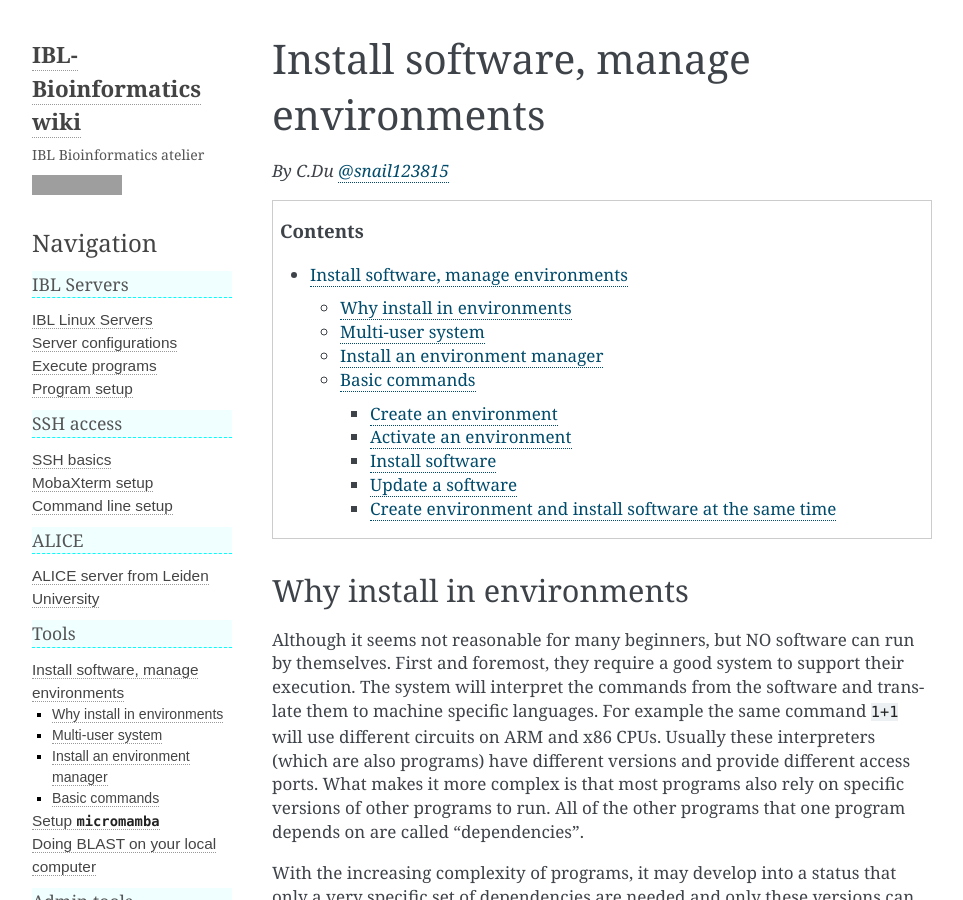
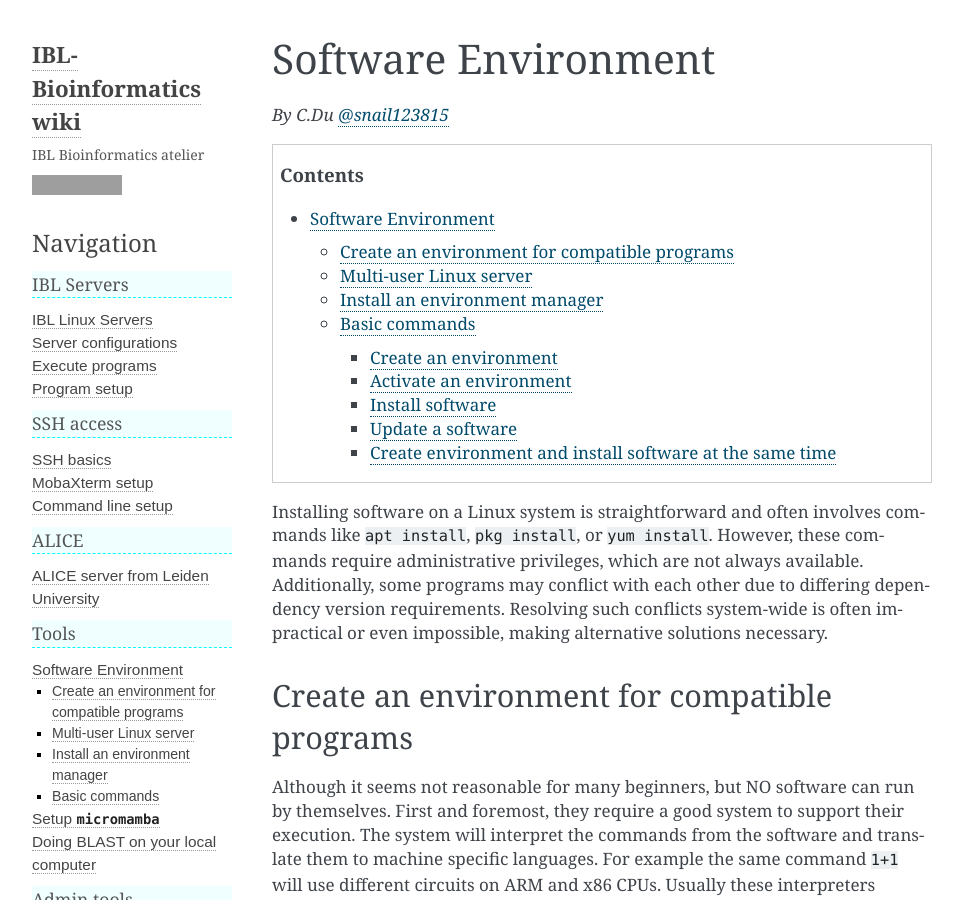
Before and after one commit to IBL-bioinfo/IBL-bioinformatics-wiki, a Sphinx documentation site: the page built from docs/source/basic_tools/package_management_concept.md, in a window 1280 px wide and 900 px high, cut to the strip 0-900 px from the top of the window. Shown: the whole strip, without its empty margins (148-1111 px from the left). Built offline with Sphinx 7.4.7, drawn with Linux system fonts in a browser that asks for light colours; some of the changed text lies outside the part shown; grey boxes are pictures that could not be loaded.

Commit message:
simplify headers

````diff
--- a/docs/source/basic_tools/package_management_concept.md
+++ b/docs/source/basic_tools/package_management_concept.md
@@ -1,4 +1,4 @@
-# Install software, manage environments
+# Software Environment
 
 *By C.Du [@snail123815](https://github.com/snail123815)*
 
@@ -8,7 +8,9 @@ depth: 3
 ---
 ```
 
-## Why install in environments
+Installing software on a Linux system is straightforward and often involves commands like `apt install`, `pkg install`, or `yum install`. However, these commands require administrative privileges, which are not always available. Additionally, some programs may conflict with each other due to differing dependency version requirements. Resolving such conflicts system-wide is often impractical or even impossible, making alternative solutions necessary.
+
+## Create an environment for compatible programs
 
 Although it seems not reasonable for many beginners, but NO software can run by themselves. First and foremost, they require a good system to support their execution. The system will interpret the commands from the software and translate them to machine specific languages. For example the same command `1+1` will use different circuits on ARM and x86 CPUs. Usually these interpreters (which are also programs) have different versions and provide different access ports. What makes it more complex is that most programs also rely on specific versions of other programs to run. All of the other programs that one program depends on are called "dependencies".
 
@@ -27,7 +29,7 @@ To install a software using one of the tools, you first need to create an enviro
 
 Now your program is ready, but it will only work in this specific environment that you created. You can, of course, install as many programs you like in a single environment. But when the package management tool cannot resolve dependencies because of some cross dependency locks, it is good time to start a new environment.
 
-## Multi-user system
+## Multi-user Linux server
 
 Systems like [ALICE](../alice/alice_ibl.md) and our [IBL servers](../IBL_servers/Intro.md) are multi-user Linux systems. One challenge of managing multi-user systems is to provide all the softwares that everybody needs. It is very common that users need softwares that requires different versions of same software in the system. It becomes impossible to solve the issue without an environment manager. ALICE uses both [Environment Modules](https://modules.readthedocs.io/en/latest/index.html) and Conda environment manager; while for IBL servers, we use the later.
 
@@ -35,7 +37,7 @@ Systems like [ALICE](../alice/alice_ibl.md) and our [IBL servers](../IBL_servers
 
 Here I will only mention basic commands to manage Conda environments, for how to use Environment Modules on ALICE or other HPC systems, please check [this guide](https://pubappslu.atlassian.net/wiki/spaces/HPCWIKI/pages/37749316/Using+available+software+-+Environment+Modules).
 
-[This tutorial](./micromamba.md) will guide you to install or run `micromamba` on IBL Server BLIS and your computer. For conda (miniconda for minimal install of conda) and mamba install, please refer to [this link](https://docs.conda.io/en/latest/miniconda.html#) or [this link](https://mamba.readthedocs.io/en/latest/installation.html). Note, unless instructed (like [here](./micromamba.md)), please do not install any of this in a multi-user system.
+[This tutorial](./micromamba.md) will guide you to install or run `micromamba` on IBL Server BLIS and your computer. For conda (miniconda for minimal install of conda) and mamba install, please refer to [this link](https://docs.conda.io/en/latest/miniconda.html#) or [this link](https://mamba.readthedocs.io/en/latest/installation/micromamba-installation.html). Note, unless instructed (like [here](./micromamba.md)), please do not install any of this in a multi-user system.
 
 ## Basic commands
 
````
